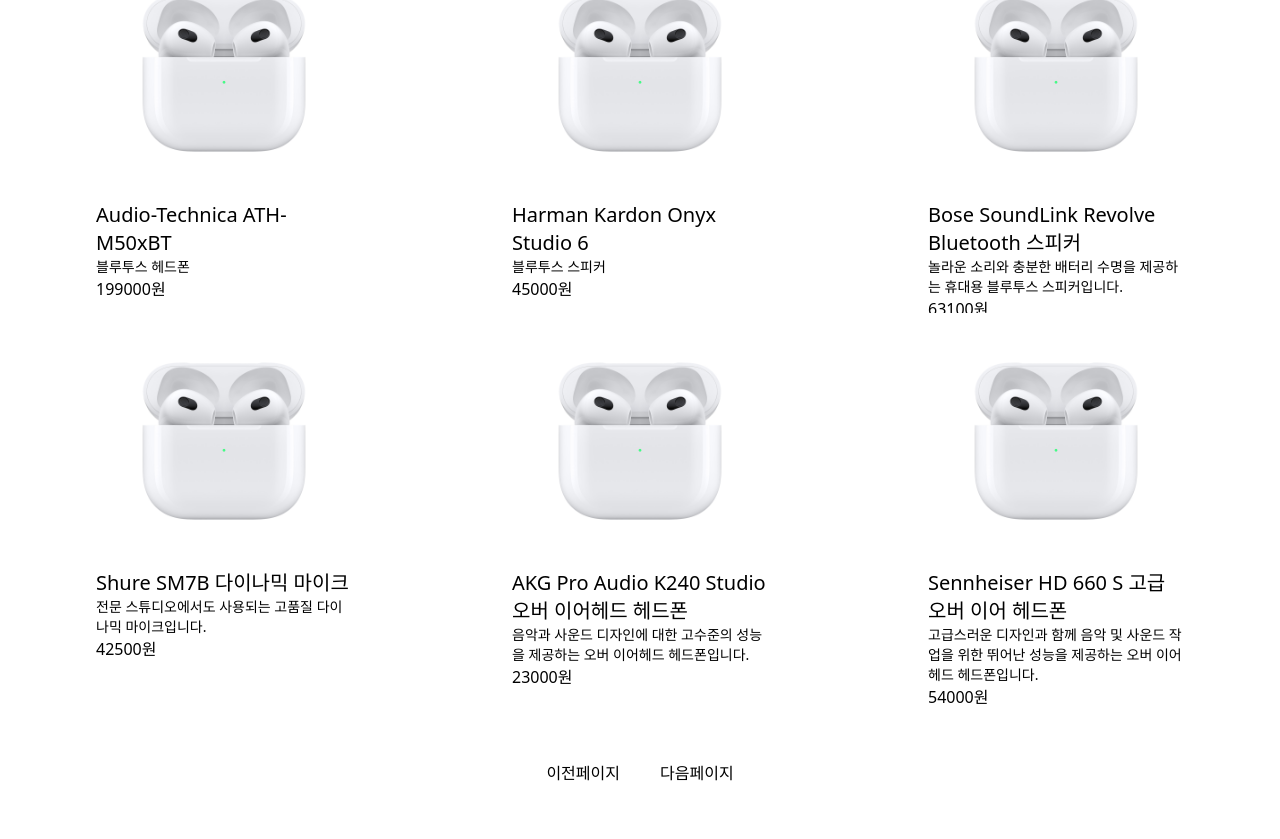
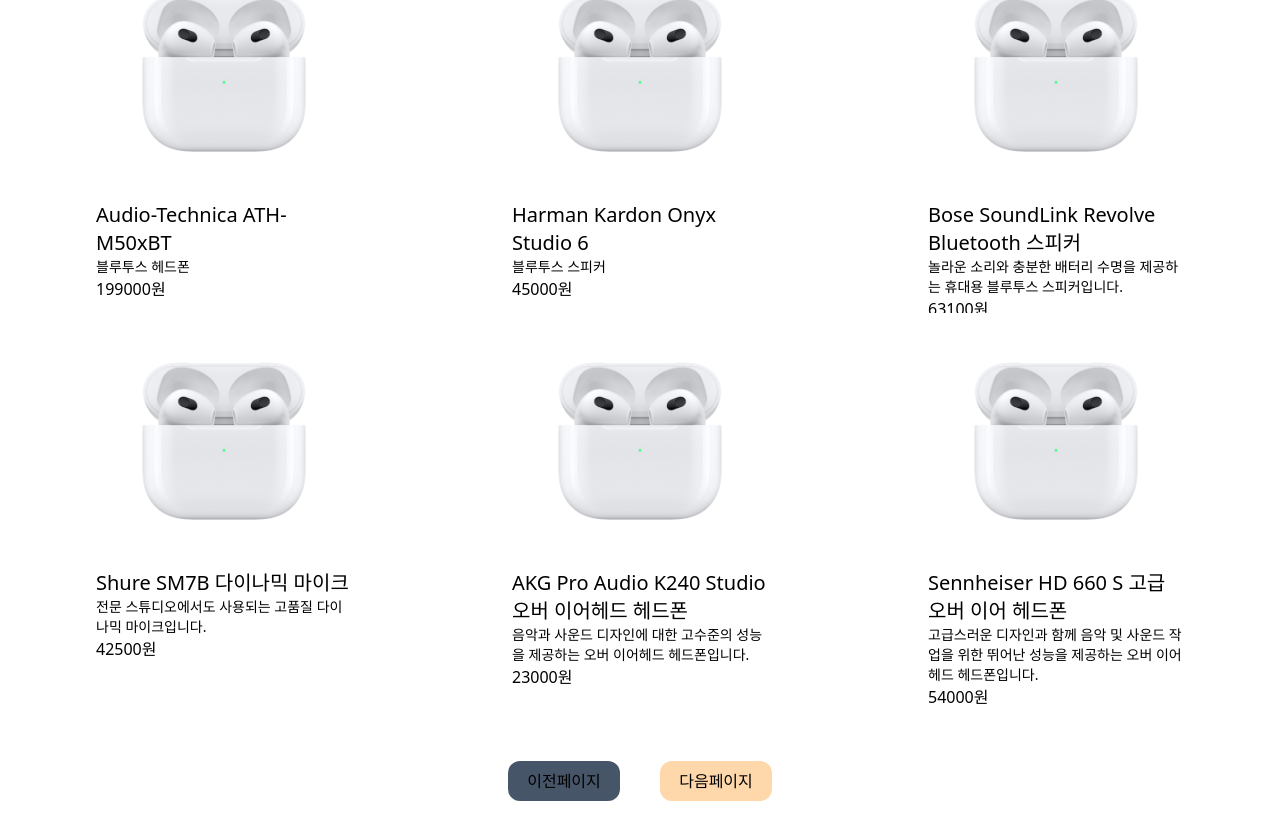
Before and after one commit to JeonInguk/simpleShoppingMall, a Next.js app: page / in a window 1280 px wide. Shown: the part 919-1758 px from the top of the page. Built offline with nearby package versions, Linux system fonts and the light colour scheme; data requests are answered from the project's data file.

Commit message:
style: 메인화면 이전/다음버튼 스타일링

```diff
--- a/apis/Axios.ts
+++ b/apis/Axios.ts
@@ -1,7 +1,6 @@
 import axios from "axios";
 
 export const getSellingItem = async (pageNumber = 1) => {
-  console.log(pageNumber, "데이터요청");
   const { data } = await axios.get(`http://localhost:4000/dummyData?_limit=12&_page=${pageNumber}`);
   return data;
 };
--- a/pages/index.tsx
+++ b/pages/index.tsx
@@ -24,7 +24,7 @@ export default function Home() {
             setPage((presentPage) => Math.max(presentPage - 1, 0));
           }}
           disabled={page === 1}
-          className="mr-10"
+          className={page === 1 ? "mr-10 w-28 h-10 rounded-xl bg-slate-600" : "mr-10 w-28 h-10 bg-orange-200 rounded-xl hover:bg-orange-300"}
         >
           이전페이지
         </button>
@@ -33,6 +33,7 @@ export default function Home() {
             setPage((presentPage) => presentPage + 1);
           }}
           disabled={page === 3}
+          className={page === 3 ? "mr-10 w-28 h-10 rounded-xl bg-slate-600" : "w-28 h-10 bg-orange-200  hover:bg-orange-300 rounded-xl"}
         >
           다음페이지
         </button>
```
